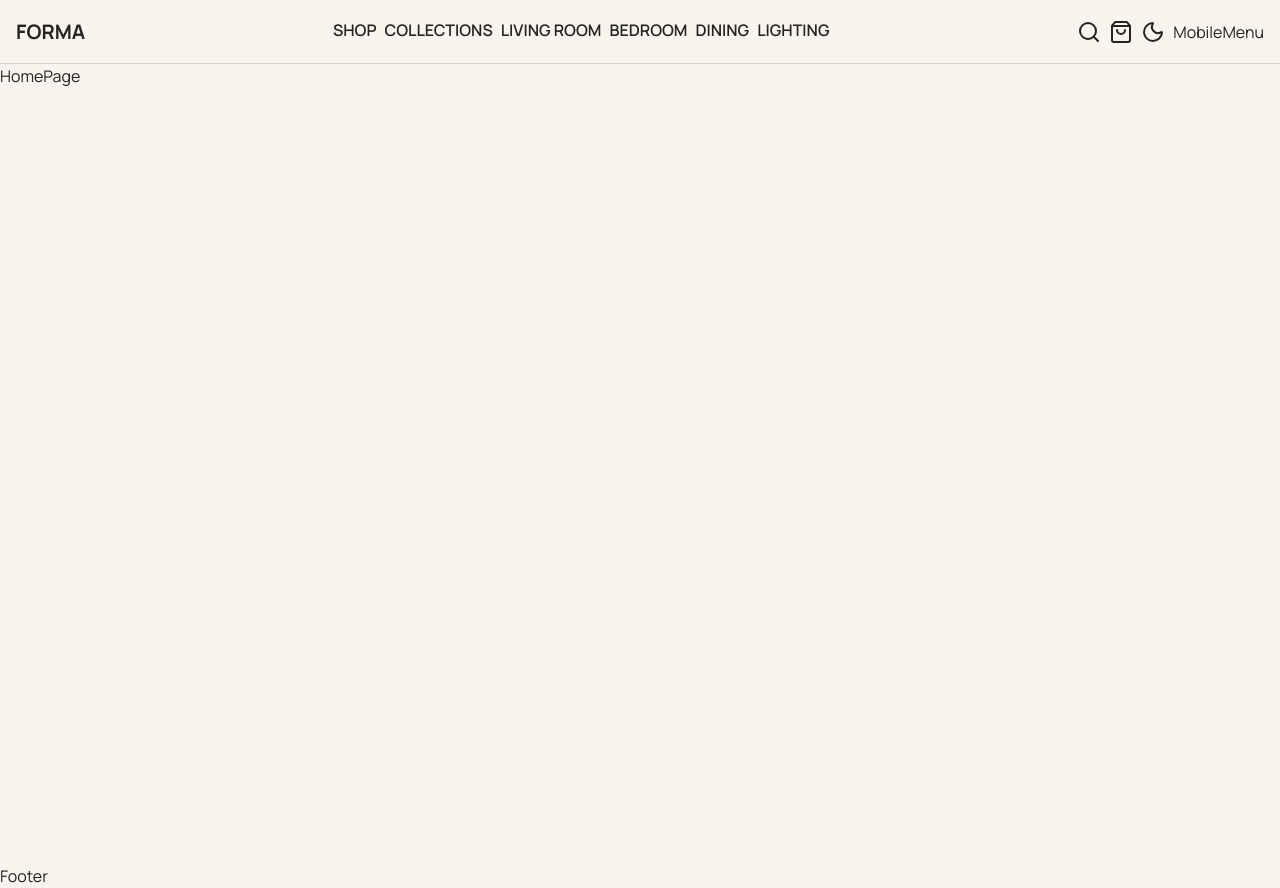
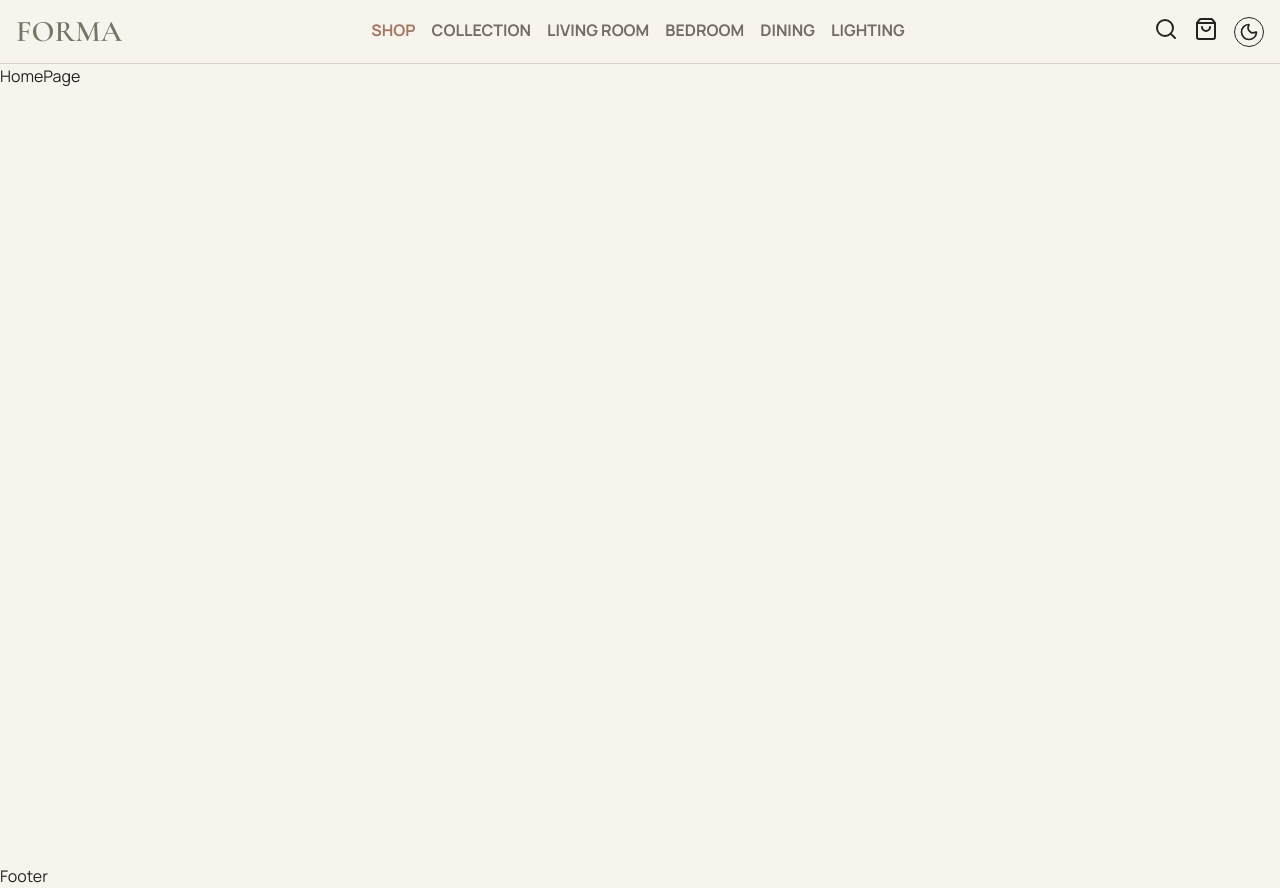
Before and after one commit to Puneetkumarboinpally/Forma, a React (Vite) app: page / in a window 1280 px wide. Built offline with nearby package versions, Linux system fonts and the light colour scheme.

Commit message:
nav menu completed

```diff
--- a/src/components/MobileMenu.tsx
+++ /dev/null
@@ -1,5 +0,0 @@
-const MobileMenu = () => {
-  return <div>MobileMenu</div>;
-};
-
-export default MobileMenu;
--- a/src/components/NavMenu.tsx
+++ /dev/null
@@ -1,28 +0,0 @@
-import { NavLink } from "react-router-dom";
-
-const NavMenu = () => {
-  return (
-    <div className="flex gap-4 tablet:gap-2 max-tablet:hidden ">
-      <NavLink to={"/"} className={`nav-link`}>
-        SHOP
-      </NavLink>
-      <NavLink to={"/collection"} className="nav-link">
-        COLLECTIONS
-      </NavLink>
-      <NavLink to={"/living-room"} className="nav-link">
-        LIVING ROOM
-      </NavLink>
-      <NavLink to={"/bedroom"} className="nav-link">
-        BEDROOM
-      </NavLink>
-      <NavLink to={"/dining"} className="nav-link">
-        DINING
-      </NavLink>
-      <NavLink to={"/lighting"} className="nav-link">
-        LIGHTING
-      </NavLink>
-    </div>
-  );
-};
-
-export default NavMenu;
--- a/src/components/Navbar.tsx
+++ b/src/components/Navbar.tsx
@@ -1,10 +1,11 @@
-import { Moon, Search, ShoppingBag, Sun } from "lucide-react";
+import { Menu, Moon, Search, ShoppingBag, Sun, X } from "lucide-react";
 import { useThemeStore } from "../store/themeStore";
-import { useEffect } from "react";
-import NavMenu from "./NavMenu";
-import MobileMenu from "./MobileMenu";
-import { Link } from "react-router-dom";
+import { useEffect, useState } from "react";
+import { links } from "../data/NavLinks";
+import { Link, NavLink } from "react-router-dom";
 const Navbar = () => {
+  const [isOpen, setIsOpen] = useState<boolean>(false);
+
   const theme = useThemeStore((state) => state.theme);
   const toggle = useThemeStore((state) => state.toggleTheme);
 
@@ -13,33 +14,85 @@ const Navbar = () => {
   }, [theme]);
   return (
     <div className="flex justify-between items-center h-16 max-w-container p-4 bg-background border-b border-b-border">
-      {/* LOGO CONTAINER */}
-
+      {/* --- NAVBAR LOGO SECTION ---*/}
       <div className="flex items-center">
-        <Link to={"/"} className="text-xl font-bold">
+        <Link
+          to={"/"}
+          className="text-3xl font-extrabold text-accent font-display"
+        >
           FORMA
         </Link>
-        {/* NAV MENU CONTAINER */}
-      </div>
-      <div>
-        <NavMenu />
       </div>
 
-      {/* NAVBAR CTA CONTAINER */}
+      {/* --- NAV MENU SECTION ---*/}
+      <nav className="flex gap-4 max-laptop:gap-2">
+        {links.map((link) => (
+          <NavLink
+            key={link.id}
+            to={link.path}
+            className={({ isActive }) =>
+              `nav-link-styles max-laptop:hidden ${isActive ? "text-clay" : "text-secondary"}`
+            }
+          >
+            {link.name}
+          </NavLink>
+        ))}
+      </nav>
 
-      <div className="flex gap-4 tablet:gap-2">
+      {/* --- NAVIGATION CTA SECTION ---*/}
+
+      <div className="flex items-center gap-4">
+        {/* --- SEARCH SECTION ---*/}
         <div>
-          <Search />
+          <button aria-label="search button">
+            <Search />
+          </button>
         </div>
+
+        {/* --- CART SECTION ---*/}
         <div>
-          <ShoppingBag />
+          <button aria-label="cart button">
+            <ShoppingBag />
+          </button>
         </div>
-        <button onClick={toggle}>
-          {theme === "dark" ? <Sun /> : <Moon />}
+
+        {/* --- DARK THEME TOGGLE BUTTON ---*/}
+        <button
+          onClick={toggle}
+          aria-label={
+            theme === "dark" ? "Switch to light mode" : "switch to dark mode"
+          }
+          className="cursor-pointer border rounded-full p-1"
+        >
+          {theme === "dark" ? <Sun size={20} /> : <Moon size={20} />}
         </button>
-        {/* ---- */}
-        <div>
-          <MobileMenu />
+
+        {/* --- MOBILE MENU NAVIGATION ---*/}
+        <div className="relative laptop:hidden">
+          <button
+            onClick={() => setIsOpen((prev) => !prev)}
+            aria-label={isOpen ? "close menu" : "open menu"}
+          >
+            {isOpen ? <X /> : <Menu />}
+          </button>
+          <nav
+            className={`fixed top-16 left-0 z-50 h-[calc(100vh-4rem)] w-full bg-foreground flex flex-col gap-4 p-6 transition-transform duration-500 ease-out ${
+              isOpen ? "translate-x-0" : "-translate-x-full"
+            }`}
+          >
+            {links.map((link) => (
+              <NavLink
+                key={link.id}
+                to={link.path}
+                onClick={() => setIsOpen(false)}
+                className={({ isActive }) =>
+                  `nav-link-styles ${isActive ? "text-accent" : "text-secondary"}`
+                }
+              >
+                {link.name}
+              </NavLink>
+            ))}
+          </nav>
         </div>
       </div>
     </div>
--- /dev/null
+++ b/src/data/NavLinks.ts
@@ -0,0 +1,38 @@
+type Links = {
+  id: number;
+  path: string;
+  name: string;
+};
+
+export const links: Links[] = [
+  {
+    id: 1,
+    path: "/",
+    name: "SHOP",
+  },
+  {
+    id: 2,
+    path: "/collection",
+    name: "COLLECTION",
+  },
+  {
+    id: 3,
+    path: "/living-room",
+    name: "LIVING ROOM",
+  },
+  {
+    id: 4,
+    path: "/bedroom",
+    name: "BEDROOM",
+  },
+  {
+    id: 5,
+    path: "/dining",
+    name: "DINING",
+  },
+  {
+    id: 6,
+    path: "/lighting",
+    name: "LIGHTING",
+  },
+];
--- a/src/index.css
+++ b/src/index.css
@@ -131,18 +131,14 @@ body {
   --breakpoint-laptop: 1024px;
 }
 
-.nav-link {
-  @apply relative font-semibold cursor-pointer py-1 max-tablet:text-sm;
+.nav-link-styles {
+  @apply relative w-fit font-bold cursor-pointer;
+  font-family: var(--font-body);
 }
-.nav-link::after {
+.nav-link-styles::after {
   content: "";
-  display: block;
-  height: 3px;
-  width: 0;
-  border-radius: 2px;
-  background-color: var(--accent);
-  transition: width 0.8s ease;
+  @apply block h-[3px] w-full origin-left scale-x-0 rounded bg-[var(--accent)] transition-transform duration-500 ease-in-out;
 }
-.nav-link:hover::after {
-  width: 100%;
+.nav-link-styles:hover::after {
+  @apply scale-x-100;
 }
```
